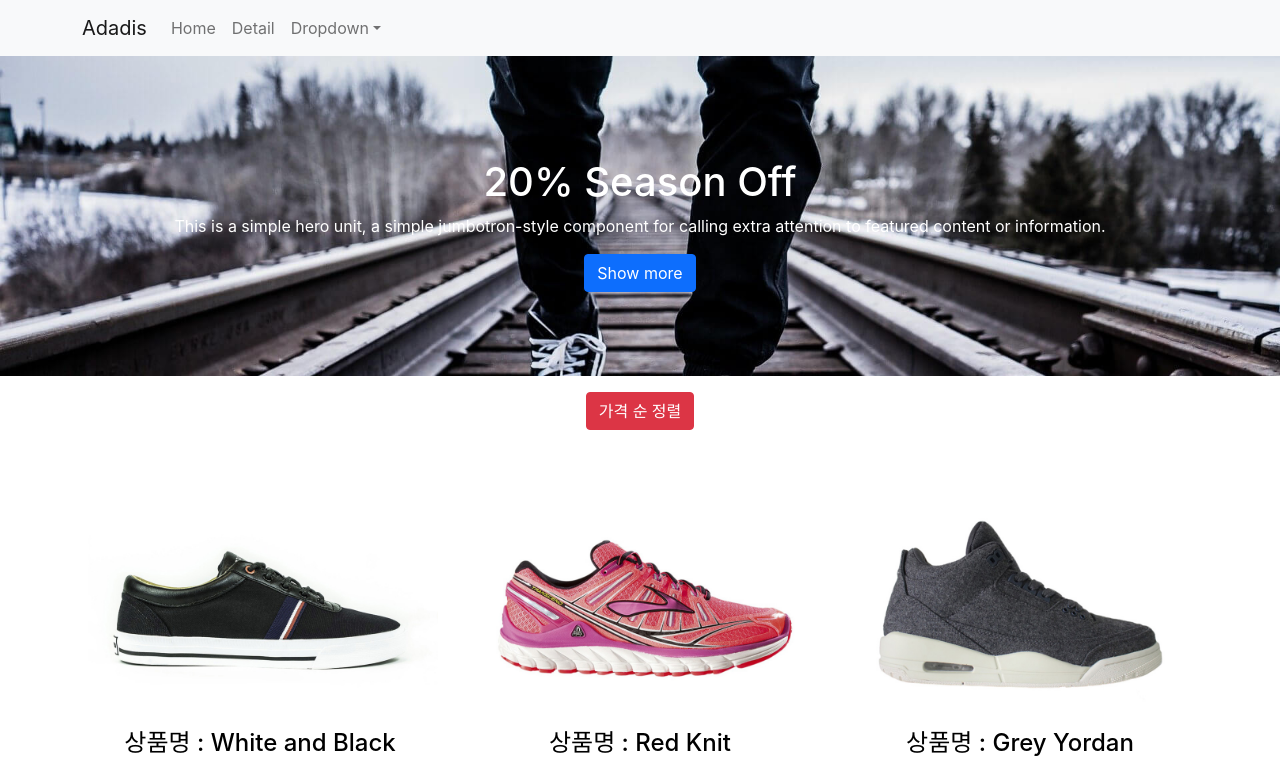
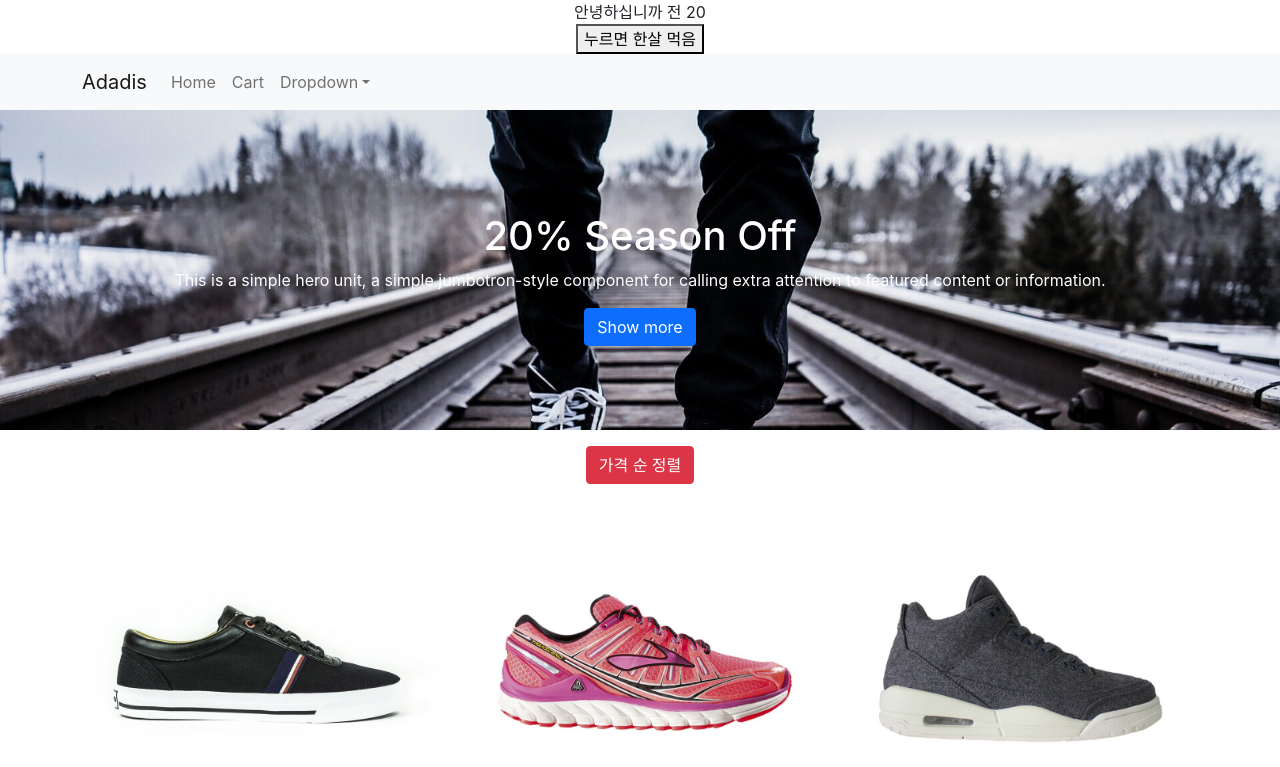
Before and after one commit to colo1211/WEB3-React, a React (Create React App) app in the folder part3/shop/: page / in a window 1280 px wide. Shown: the top 767 px of the page. Built offline with nearby package versions, Linux system fonts and the light colour scheme.

Commit message:
async -> useEffect & lazy, Suspense

```diff
--- a/part3/shop/src/App.js
+++ b/part3/shop/src/App.js
@@ -1,14 +1,17 @@
 /* eslint-disable */
-import React, {useState, useContext} from 'react';
-import logo from './logo.svg';
+import React, {useState, useContext, useHistory, useEffect, lazy, Suspense} from 'react';
 import './App.css';
 import { Nav, Navbar, NavDropdown, Container, Button} from 'react-bootstrap';
+import { Route, Link, Switch } from 'react-router-dom';
+import axios from 'axios'; // ajax 를 사용하기 위한 axios 라이브러리
+
 // data.js 에서 데이터를 import 해오기
 import data from './data.js';
-import { Route, Link, Switch } from 'react-router-dom';
-import Detail from './Detail.js';
-import axios from 'axios'; // ajax 를 사용하기 위한 axios 라이브러리
-import Cart from './Cart.js';
+
+// import Cart from './Cart.js';
+let Cart = lazy(() => { return import('./Cart.js'); });
+// import Detail from './Detail.js';
+let Detail = lazy(() => { return import('./Detail.js'); });
 
 export let 재고Context = React.createContext(); // 선언과 동시에 export 가능
 
@@ -26,11 +29,22 @@ function App() {
     shoes변경(tempShoes);
   }
 
+  let [count, count변경]= useState(0);
+  let [age, age변경] = useState(20);
 
+  // async 문제를 useEffect 를 통해서 해결한다.
+  useEffect(()=>{
+    if (count !==0 &&count < 3){
+      age변경(age+1);
+    }
+  }, [count])
 
   return (
-
     <div className="App">
+      <div>안녕하십니까 전 {age}</div>
+      <button onClick={()=>{
+         count변경(count+1);
+      }}>누르면 한살 먹음</button>
 
       {/* Navbar 레이아웃 */}
       <Navbar bg="light" expand="lg">
@@ -40,7 +54,7 @@ function App() {
           <Navbar.Collapse id="basic-navbar-nav">
             <Nav className="me-auto">
               <Nav.Link as={Link} to ="/">Home</Nav.Link>
-              <Nav.Link as={Link} to ="/detail">Detail</Nav.Link>
+              <Nav.Link as={Link} to ="/cart">Cart</Nav.Link>
               <NavDropdown title="Dropdown" id="basic-nav-dropdown">
                 <NavDropdown.Item href="#action/3.1">Action</NavDropdown.Item>
                 <NavDropdown.Item href="#action/3.2">Another action</NavDropdown.Item>
@@ -131,14 +145,17 @@ function App() {
       </div>
   </Route>
 
-  <Route path="/cart" component={Cart}>
+  <Route path="/cart">
+      <Suspense fallback={<div>cart ㄱㄷ</div>}>
+        <Cart/>
+      </Suspense>
   </Route>
-
-
 
   <재고Context.Provider value={재고}>
     <Route path="/detail/:id">
-      <Detail shoes={shoes} 재고={재고} 재고변경={재고변경}/>
+        <Suspense fallback={<div>detail ㄱㄷ</div>}>
+          <Detail shoes={shoes} 재고={재고} 재고변경={재고변경}/>
+        </Suspense>
     </Route>
   </재고Context.Provider>
 
@@ -160,7 +177,7 @@ function ProductTemplate(props){
   let 재고 = useContext(재고Context);
   return (
     <div className = 'col-sm-4 img-wrap'>
-    <Link to={'/detail/'+props.index} style={{ textDecoration: 'none', color : 'black' }}>
+    <Link to={'/detail/'+props.shoes[props.index].id} style={{ textDecoration: 'none', color : 'black' }}>
     <img src={'이미지파일/shoes'+ (props.shoes[props.index].id+1) +'.jpg'}/>
     <h4>상품명 : {props.shoes[props.index].title} </h4>
     </Link>
```
